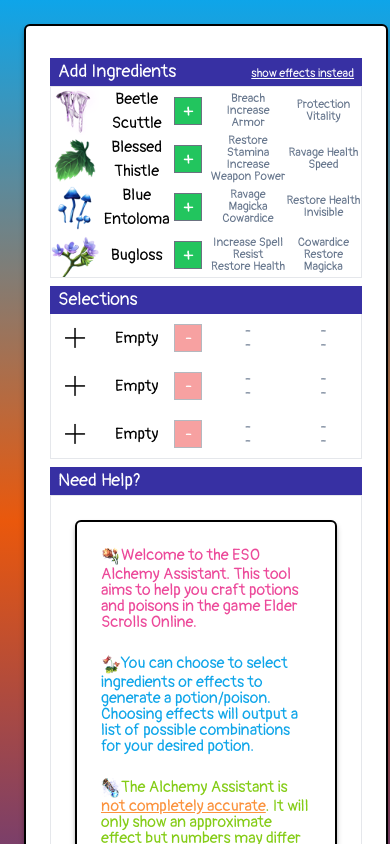
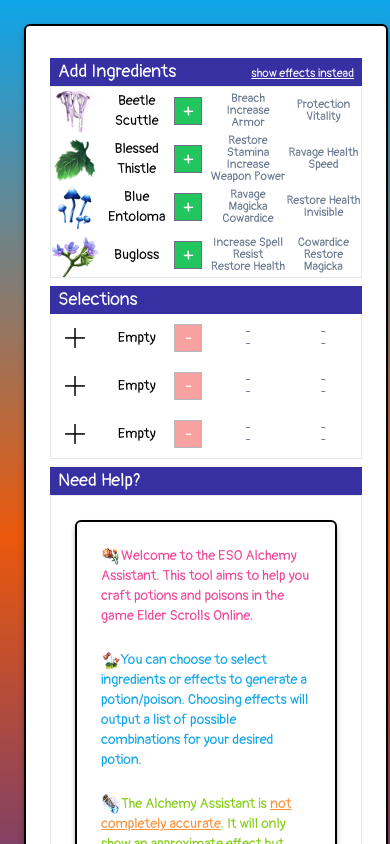
Before and after one commit to encodexed/alakaslam, a Next.js app: page /eso/alchemy_assistant in a window 390 px wide. Both pictures are taken after a click on the button "show ingredients instead". Shown: the top 844 px of the page. Built offline with nearby package versions, Linux system fonts and the light colour scheme.

Commit message:
Add better responsive design on small screens

```diff
--- a/src/components/ConcoctionDescription.js
+++ b/src/components/ConcoctionDescription.js
@@ -6,7 +6,7 @@ export default function ConcoctionDescription(props) {
 					dangerouslySetInnerHTML={{
 						__html: props.effect.potionEffect,
 					}}
-					className='text-sm leading-none'
+					className='text-xs leading-none sm:text-sm'
 				/>
 			</div>
 		);
@@ -17,7 +17,7 @@ export default function ConcoctionDescription(props) {
 					dangerouslySetInnerHTML={{
 						__html: props.effect.poisonEffect,
 					}}
-					className='text-sm leading-none'
+					className='text-xs leading-none sm:text-sm'
 				/>
 			</div>
 		);
--- a/src/components/Effects/Combinations.js
+++ b/src/components/Effects/Combinations.js
@@ -452,7 +452,7 @@ export default function Combinations(props) {
 					link={toggleStrictMode}
 					linkContent={strictSetting}
 				/>
-				<div className='flex flex-col h-48 text-center border'>
+				<div className='flex flex-col h-48 text-sm text-center border sm:text-base'>
 					<p className='px-4 my-auto'>
 						Unfortunately, concoctions with this effect alone do not
 						exist. Consider{" "}
@@ -479,7 +479,7 @@ export default function Combinations(props) {
 					link={toggleStrictMode}
 					linkContent={strictSetting}
 				/>
-				<div className='flex flex-col h-48 text-center border'>
+				<div className='flex flex-col h-48 text-sm text-center border sm:text-base'>
 					<p className='px-4 my-auto'>
 						Add effects from above to start seeing results.
 						<br />
@@ -504,7 +504,7 @@ export default function Combinations(props) {
 					link={toggleStrictMode}
 					linkContent={strictSetting}
 				/>
-				<div className='flex flex-col h-48 text-center border'>
+				<div className='flex flex-col h-48 text-sm text-center border sm:text-base'>
 					<p className='px-4 my-auto'>
 						Unfortunately, this combination of effects does not exist in
 						ESO. Consider{" "}
@@ -530,7 +530,7 @@ export default function Combinations(props) {
 					link={toggleStrictMode}
 					linkContent={strictSetting}
 				/>
-				<div className='flex flex-col h-48 text-center border'>
+				<div className='flex flex-col h-48 text-sm text-center border sm:text-base'>
 					<p className='px-4 my-auto'>
 						Unfortunately, this combination of effects does not exist in
 						ESO, even with potential side effects considered.
--- a/src/components/Effects/Effect.js
+++ b/src/components/Effects/Effect.js
@@ -22,7 +22,7 @@ export default function Effect(props) {
 				<Icon src={src} />
 			</div>
 			<div className='flex-1 w-40 my-auto justify-content-center'>
-				<h3 className='text-center'>{name}</h3>
+				<h3 className='text-sm text-center sm:text-base'>{name}</h3>
 			</div>
 			<div className='my-auto flex-0'>
 				{props.isSelected && <RemoveButton onClick={deselectEffect} />}
--- a/src/components/Effects/EffectsResults.js
+++ b/src/components/Effects/EffectsResults.js
@@ -54,7 +54,7 @@ export default function EffectsResults(props) {
 					<div className='flex-1'>
 						<ConcoctionCard>
 							<div className='flex flex-col text-center'>
-								<h2 className='text-xl leading-none'>{potionName}</h2>
+								<h2 className='text-lg leading-none sm:text-xl'>{potionName}</h2>
 								<div>
 									<Image
 										priority={true}
@@ -83,7 +83,7 @@ export default function EffectsResults(props) {
 					<div className='flex-1'>
 						<ConcoctionCard>
 							<div className='flex flex-col text-center'>
-								<h2 className='text-xl leading-none'>{poisonName}</h2>
+								<h2 className='text-lg leading-none sm:text-xl'>{poisonName}</h2>
 								<div>
 									<Image
 										priority={true}
--- a/src/components/Effects/Ingredient.js
+++ b/src/components/Effects/Ingredient.js
@@ -3,13 +3,13 @@ import IngredientsData from "../../IngredientsData";
 
 export default function Ingredient(props) {
 	if (props.id === "-1") {
-		return <div className='flex flex-1 text-center border-b'></div>;
+		return <div className='flex flex-1 border-b'></div>;
 	}
 
 	return (
-		<div className='flex flex-1 border-b'>
+		<div className='flex flex-1 text-left border-b'>
 			<Icon src={IngredientsData[props.id].src} />
-			<p className='my-auto text-sm'>{IngredientsData[props.id].name}</p>
+			<p className='my-auto text-xs sm:text-sm'>{IngredientsData[props.id].name}</p>
 		</div>
 	);
 }
--- a/src/components/Ingredients/CounterEffect.js
+++ b/src/components/Ingredients/CounterEffect.js
@@ -14,7 +14,7 @@ export default function CounterEffect(props) {
 	});
 
 	return (
-		<div className='mt-2 text-sm text-center text-red-500' style={{ textShadow: "red 0 0 0.5px" }}>
+		<div className='mt-2 text-xs text-center text-red-500 sm:text-sm' style={{ textShadow: "red 0 0 0.5px" }}>
 			{problems.map((problem) => {
 				return <p key={problem.id}>{problem.description}</p>;
 			})}
--- a/src/components/Ingredients/Ingredient.js
+++ b/src/components/Ingredients/Ingredient.js
@@ -39,7 +39,7 @@ export default function Ingredient(props) {
 				<Icon src={src} />
 			</div>
 			<div className='flex-1 w-40 my-auto justify-content-center'>
-				<h3 className='text-center'>{name}</h3>
+				<h3 className='text-sm text-center sm:text-base'>{name}</h3>
 			</div>
 			<div className='my-auto flex-0'>
 				{!props.isDisabled && (
--- a/src/components/Ingredients/IngredientResults.js
+++ b/src/components/Ingredients/IngredientResults.js
@@ -88,7 +88,7 @@ export default function IngredientResults(props) {
 					<div className='flex-1'>
 						<ConcoctionCard>
 							<div className='flex flex-col text-center'>
-								<h2 className='text-xl leading-none'>{potionName}</h2>
+								<h2 className='text-lg leading-none sm:text-xl'>{potionName}</h2>
 								<div>
 									<Image
 										priority={true}
@@ -117,7 +117,7 @@ export default function IngredientResults(props) {
 					<div className='flex-1'>
 						<ConcoctionCard>
 							<div className='flex flex-col text-center'>
-								<h2 className='text-xl leading-none'>{poisonName}</h2>
+								<h2 className='text-lg leading-none sm:text-xl'>{poisonName}</h2>
 								<div>
 									<Image
 										priority={true}
--- a/src/components/Ingredients/SelectedIngredient.js
+++ b/src/components/Ingredients/SelectedIngredient.js
@@ -5,9 +5,9 @@ import DisabledRemoveButton from "../UI/DisabledRemoveButton";
 export default function SelectedIngredient(props) {
 	const { id, name, effect1, effect2, effect3, effect4, src } =
 		props.ingredient;
-	const unmatchedStyle = "text-sm leading-none text-center text-slate-500";
-	const matchedStyle = "text-sm leading-none text-center text-purple-500";
-	const counterEffectStyle = "text-sm leading-none text-center text-red-500";
+	const unmatchedStyle = "sm:text-sm text-xs leading-none text-center text-slate-500";
+	const matchedStyle = "sm:text-sm text-xs leading-none text-center text-purple-500";
+	const counterEffectStyle = "sm:text-sm text-xs leading-none text-center text-red-500";
 	const matchedShadowStyle = { textShadow: "purple 0 0 0.5px" };
 	const counterEffectShadowStyle = { textShadow: "red 0 0 0.5px" };
 	let shadow1, shadow2, shadow3, shadow4;
@@ -58,7 +58,7 @@ export default function SelectedIngredient(props) {
 				<Icon src={src} />
 			</div>
 			<div className='flex-1 w-40 my-auto justify-content-center'>
-				<h3 className='text-center'>{name}</h3>
+				<h3 className='text-sm text-center sm:text-base'>{name}</h3>
 			</div>
 			<div className='my-auto flex-0'>
 				{id >= 0 && (
--- a/src/components/NoInput.js
+++ b/src/components/NoInput.js
@@ -6,7 +6,7 @@ export default function NoInput() {
 		<div className='border'>
 			<Card>
 				<div className='flex flex-col space-y-6 leading-none'>
-					<p className='text-pink-500'>
+					<p className='text-sm text-pink-500 sm:text-base'>
 						<Image
 							priority={true}
 							className='inline'
@@ -19,7 +19,7 @@ export default function NoInput() {
 						you craft potions and poisons in the game Elder Scrolls
 						Online.
 					</p>
-					<p className='text-sky-500'>
+					<p className='text-sm sm:text-base text-sky-500'>
 						<Image
 							priority={true}
 							className='inline'
@@ -32,7 +32,7 @@ export default function NoInput() {
 						potion/poison. Choosing effects will output a list of possible
 						combinations for your desired potion.
 					</p>
-					<p className='pb-2 text-lime-500'>
+					<p className='pb-2 text-sm sm:text-base text-lime-500'>
 						<Image
 							priority={true}
 							className='inline'
--- a/src/components/NoMatches.js
+++ b/src/components/NoMatches.js
@@ -8,7 +8,7 @@ export default function NoMatches(props) {
 			<div className='border'>
 				<Card>
 					<div className='flex flex-col space-y-6 leading-none text-center text-red-500'>
-						<h2 className='text-2xl'>Oops..!</h2>
+						<h2 className='text-xl sm:text-2xl'>Oops..!</h2>
 						<Image
 							priority={true}
 							className='mx-auto rounded-full'
@@ -32,7 +32,7 @@ export default function NoMatches(props) {
 		<div className='border'>
 			<Card>
 				<div className='flex flex-col space-y-6 leading-none text-center text-red-500'>
-					<h2 className='text-2xl'>Oops..!</h2>
+					<h2 className='text-xl sm:text-2xl'>Oops..!</h2>
 					<Image
 						priority={true}
 						className='mx-auto rounded-full'
```
